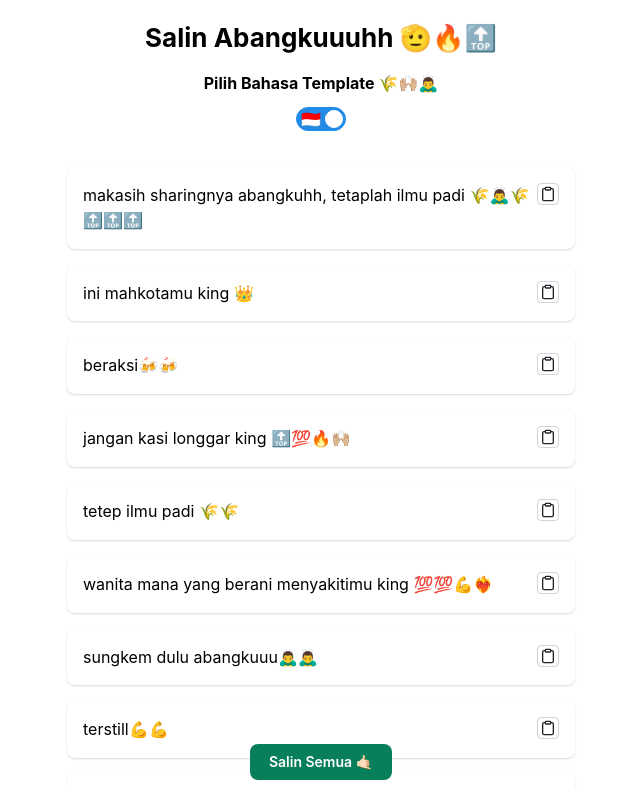
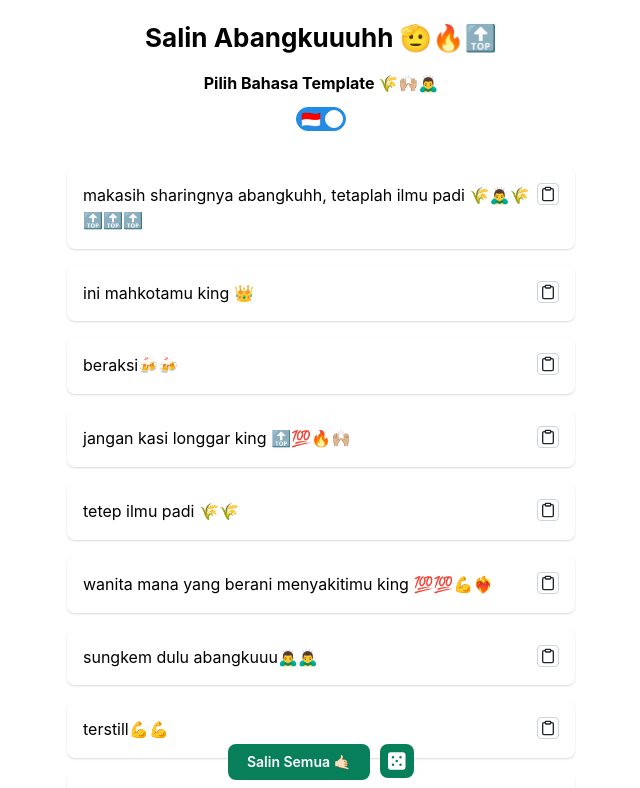
Before and after one commit to zakiego/salin-abangku, a Next.js app: page / in a window 1280 px wide. Shown: the top 788 px of the page, without its empty margins (319-959 px from the left). Built offline with nearby package versions, Linux system fonts and the light colour scheme.

Commit message:
feat: user able to get random text

```diff
--- a/src/app/page-client.tsx
+++ b/src/app/page-client.tsx
@@ -69,10 +69,7 @@ export default function PageClient({
 	const [checked, setChecked] = useState<"ID" | "EN">("ID");
 	const isIndonesian = checked === "ID";
 
-	const templates = () => {
-		const template = isIndonesian ? templatesID : templatesEN;
-		return template;
-	};
+	const template = isIndonesian ? templatesID : templatesEN;
 
 	const copied = () => {
 		const successToast = isIndonesian ? successToastID : successToastEN;
@@ -80,6 +77,12 @@ export default function PageClient({
 			successToast[Math.floor(Math.random() * successToast.length)],
 		);
 	};
+
+	const getRandomText = () => {
+		const getRandom = template[Math.floor(Math.random()*template.length)];
+		clipboard.copy(getRandom);
+		toast.success(getRandom)
+	}
 
 	return (
 		<Container pt="lg" pb="5rem" size="xs">
@@ -121,7 +124,7 @@ export default function PageClient({
 			</Flex>
 
 			<Stack pt="lg">
-				{templates().map((i) => (
+				{template.map((i) => (
 					<Paper
 						key={i}
 						shadow="xs"
@@ -155,10 +158,11 @@ export default function PageClient({
 				))}
 			</Stack>
 
-			<Box
+			<Flex
 				mb="lg"
 				pos="fixed"
 				bottom="0"
+				justify="center"
 				left="0"
 				right="0"
 				style={{
@@ -167,7 +171,7 @@ export default function PageClient({
 			>
 				<Button
 					onClick={() => {
-						clipboard.copy(templates().join("\n"));
+						clipboard.copy(template.join("\n"));
 						copied();
 					}}
 					radius="md"
@@ -175,7 +179,18 @@ export default function PageClient({
 				>
 					Salin Semua 🤙🏻
 				</Button>
-			</Box>
+				<ActionIcon
+					onClick={ getRandomText }
+					radius="md"
+					size="lg"
+					color="teal.9"
+					ml="xs"
+				>
+					<svg xmlns="http://www.w3.org/2000/svg" viewBox="0 0 448 512" style={{ height: '20px' }} fill="#fff">
+						<path d="M64 32C28.7 32 0 60.7 0 96V416c0 35.3 28.7 64 64 64H384c35.3 0 64-28.7 64-64V96c0-35.3-28.7-64-64-64H64zm64 96a32 32 0 1 1 0 64 32 32 0 1 1 0-64zM96 352a32 32 0 1 1 64 0 32 32 0 1 1 -64 0zM224 224a32 32 0 1 1 0 64 32 32 0 1 1 0-64zm64-64a32 32 0 1 1 64 0 32 32 0 1 1 -64 0zm32 160a32 32 0 1 1 0 64 32 32 0 1 1 0-64z"/>
+					</svg>
+				</ActionIcon>
+			</Flex>
 		</Container>
 	);
 }
```
